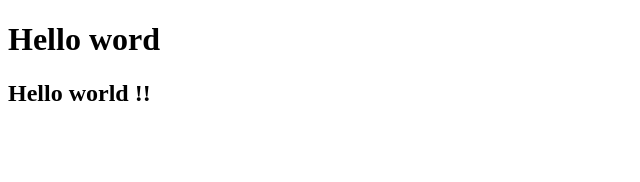
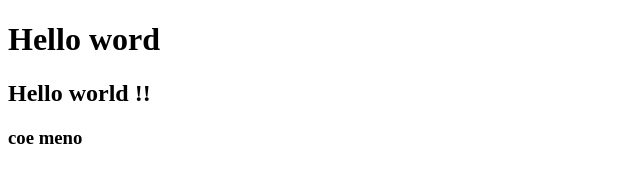
Before and after one commit to DanilinHd/first-test, a plain HTML site: page index.html in a window 1280 px wide. Shown: the full height of the page, 0-640 px from the left. Drawn offline with Linux system fonts and the light colour scheme.

Commit message:
adicionando h3

```diff
--- a/index.html
+++ b/index.html
@@ -9,5 +9,6 @@
 <body>
     <h1>Hello word</h1>
     <h2>Hello world !!</h2>
+    <h3>coe meno </h3>
 </body>
 </html>
```
